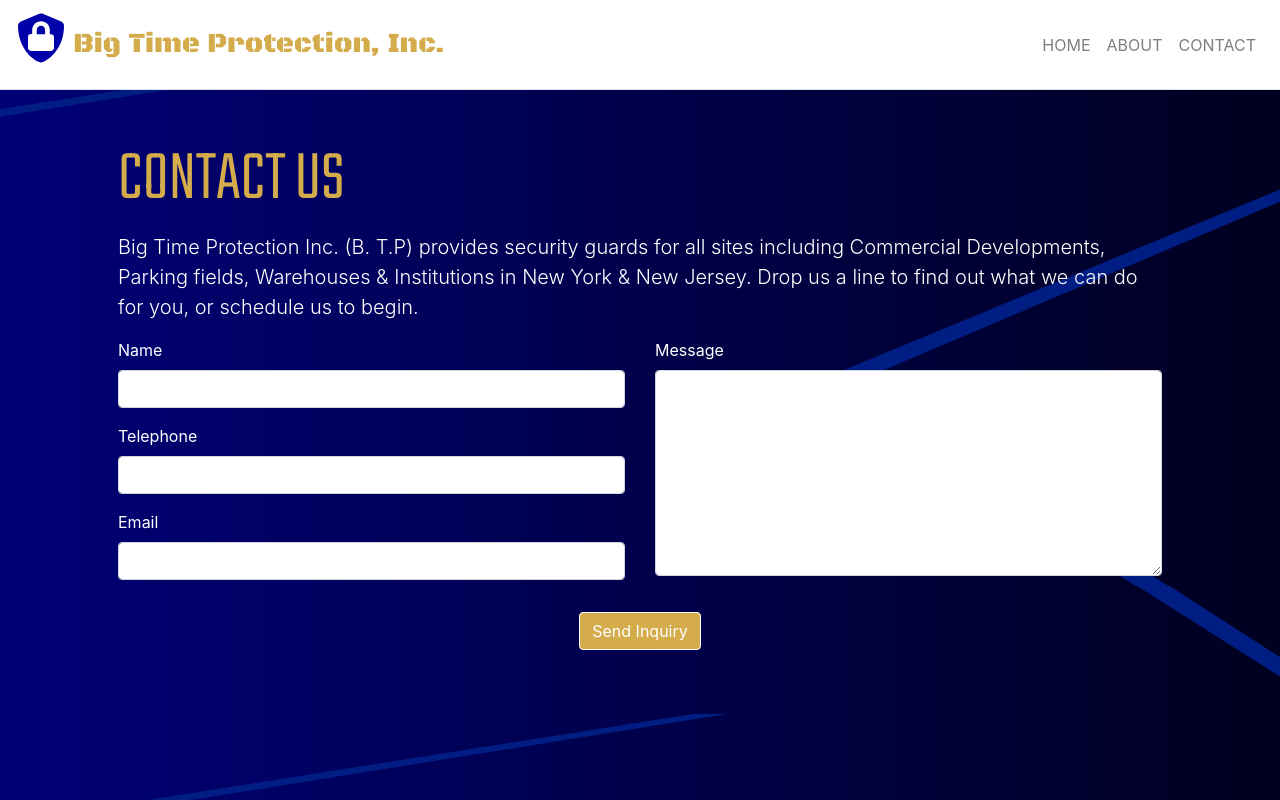
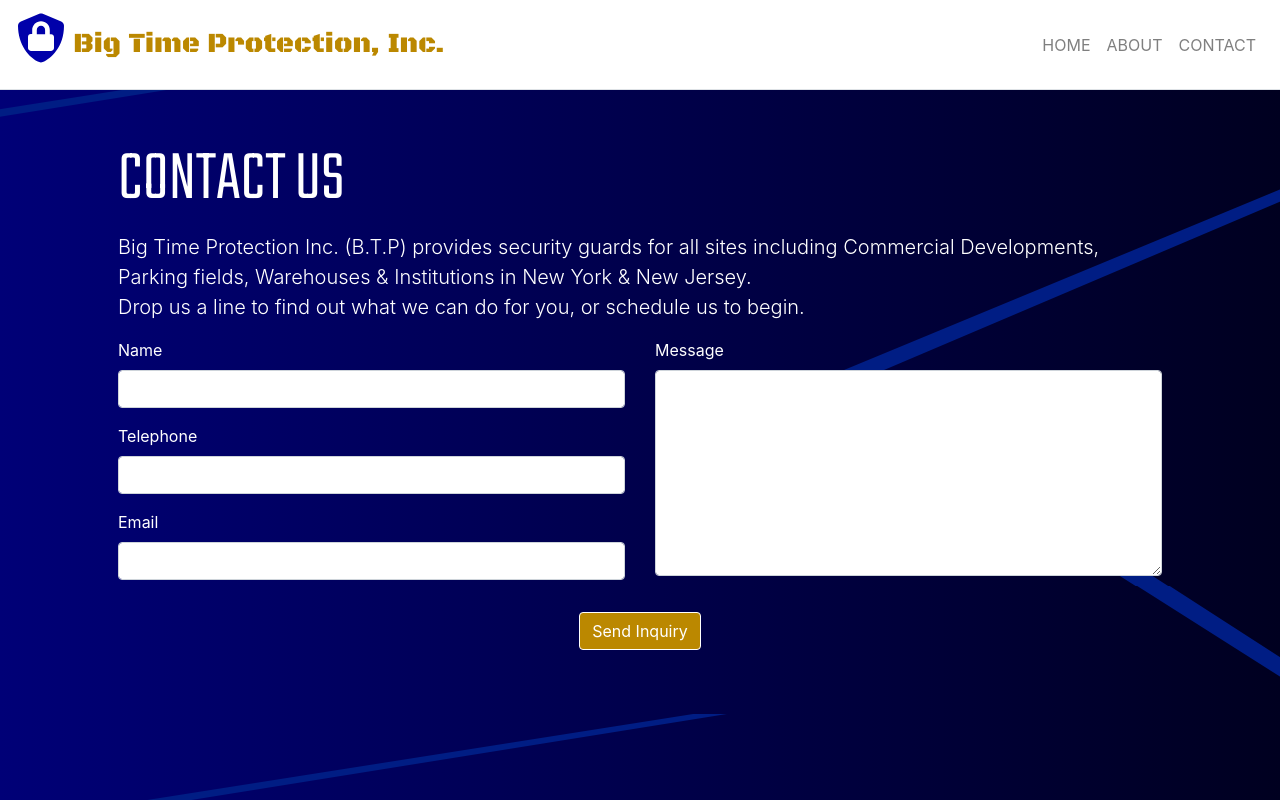
Before and after one commit to eloyortega/bigtime, a plain HTML site: page contact.html in a window 1280 px wide. Drawn offline with Linux system fonts and the light colour scheme; a web font is replaced by a local one.

Commit message:
Add files via upload

```diff
--- a/assets/css/style.css
+++ b/assets/css/style.css
@@ -2,22 +2,22 @@
 /*
 font-family: 'Black Ops One', cursive;
 font-family: 'Coda', cursive;
-#d4ac4c
+#b80
 */
 
 .navbar-light .navbar-brand{
 	font-family: 'Black Ops One', cursive;
-	color:#d4ac4c;
+	color:#b80;
 	font-size: 28px;
 }
 
 .btn-primary, .bg-accent{
-	background: #d4ac4c;
+	background: #b80;
 	border-color:#fff;
 }
 
 .accent{
-	color:#d4ac4c;
+	color:#b80;
 }
 
 .display1, .display2, .display3, .display4, h1, h2, h3, h4, h5, h6{
--- a/contact.html
+++ b/contact.html
@@ -73,9 +73,9 @@
 	</nav>
 	<!-- jumbotron -->
 	<div class="container p-5">
-		<h1 class="display-3 accent text-uppercase">Contact Us</h1>
-		<p class="lead text-white">Big Time Protection Inc. (B. T.P) provides security guards for all sites including Commercial Developments, Parking fields, Warehouses & Institutions in New
-			York &amp; New Jersey. Drop us a line to find out what we can do for you, or schedule us to begin.</p>
+		<h1 class="display-3 text-white text-uppercase">Contact Us</h1>
+		<p class="lead text-white">Big Time Protection Inc. (B.T.P) provides security guards for all sites including Commercial Developments, Parking fields, Warehouses &amp; Institutions in New
+			York &amp; New Jersey. <br>Drop us a line to find out what we can do for you, or schedule us to begin.</p>
 		<div>
 			<form>
 				<div class="row">
```
Also changed, not shown: about.html (+1 -1 lines), index.html (+3 -3 lines), assets/img/svg/sheild.svg.
